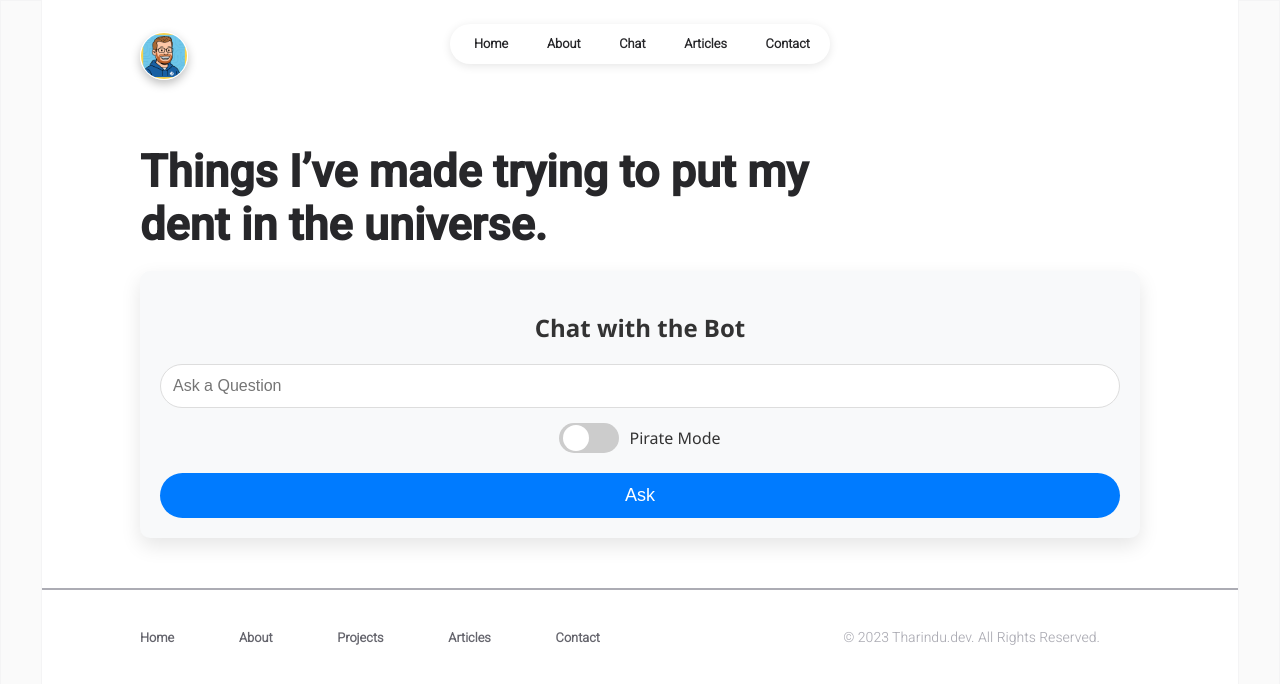
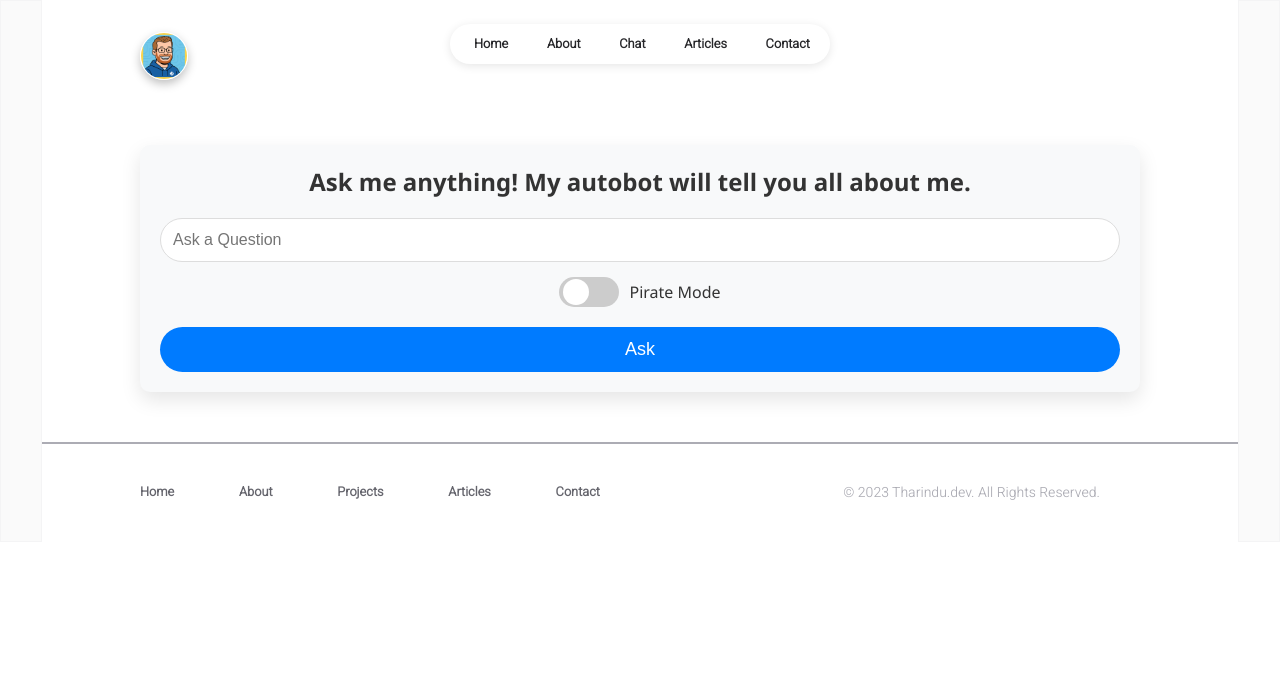
Before and after one commit to paulnicholsen27/portfolio, a React (Create React App) app in the folder reactfolio/: page /chat in a window 1280 px wide. Shown: the top 684 px of the page. Built offline with nearby package versions, Linux system fonts and the light colour scheme.

Commit message:
more styling

```diff
--- a/reactfolio/src/pages/chatbot.jsx
+++ b/reactfolio/src/pages/chatbot.jsx
@@ -28,7 +28,7 @@ const Chatbot = () => {
 
   return (
     <motion.div className="chatbot-wrapper" initial={{ opacity: 0 }} animate={{ opacity: 1 }} transition={{ duration: 0.5 }}>
-      <h2 className="chatbot-title">Chat with the Bot</h2>
+      <h2 className="chatbot-title">Ask me anything!  My autobot will tell you all about me.</h2>
       <form onSubmit={handleSubmit} className="chatbot-form">
         <input
           type="text"
--- a/reactfolio/src/pages/chatbot_page.jsx
+++ b/reactfolio/src/pages/chatbot_page.jsx
@@ -38,11 +38,6 @@ const ChatbotPage = () => {
 						</div>
 					</div>
 					<div className="chatbot-container">
-						<div className="title chatbot-title">
-							Things I’ve made trying to put my dent in the
-							universe.
-						</div>
-
 						<Chatbot />
 					</div>
 					<div className="page-footer">
--- a/reactfolio/src/pages/styles/chatbot.css
+++ b/reactfolio/src/pages/styles/chatbot.css
@@ -42,8 +42,9 @@
 .chatbot-title {
   font-size: 24px;
   color: #333;
+  font-weight: 600;
+  margin: 0 auto;
   margin-bottom: 20px;
-  font-weight: 600;
 }
 
 .chatbot-form {
```
